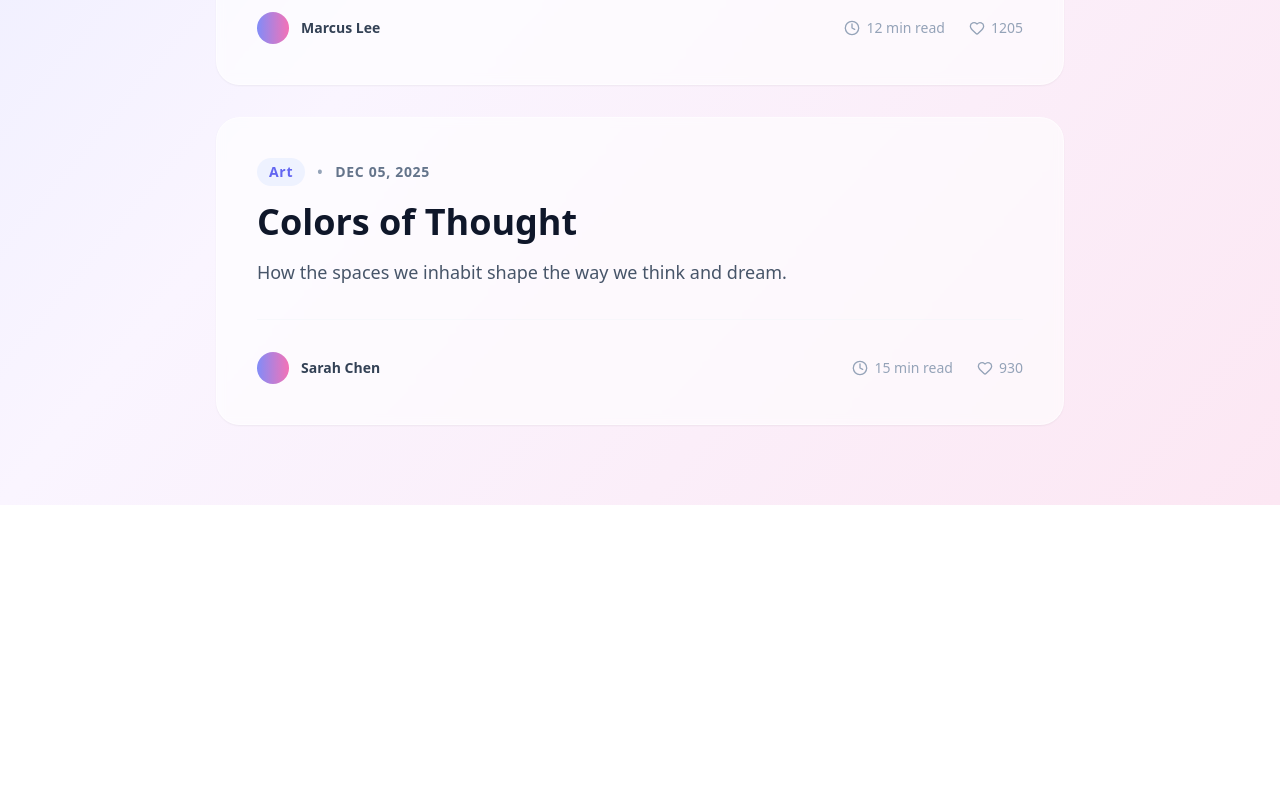
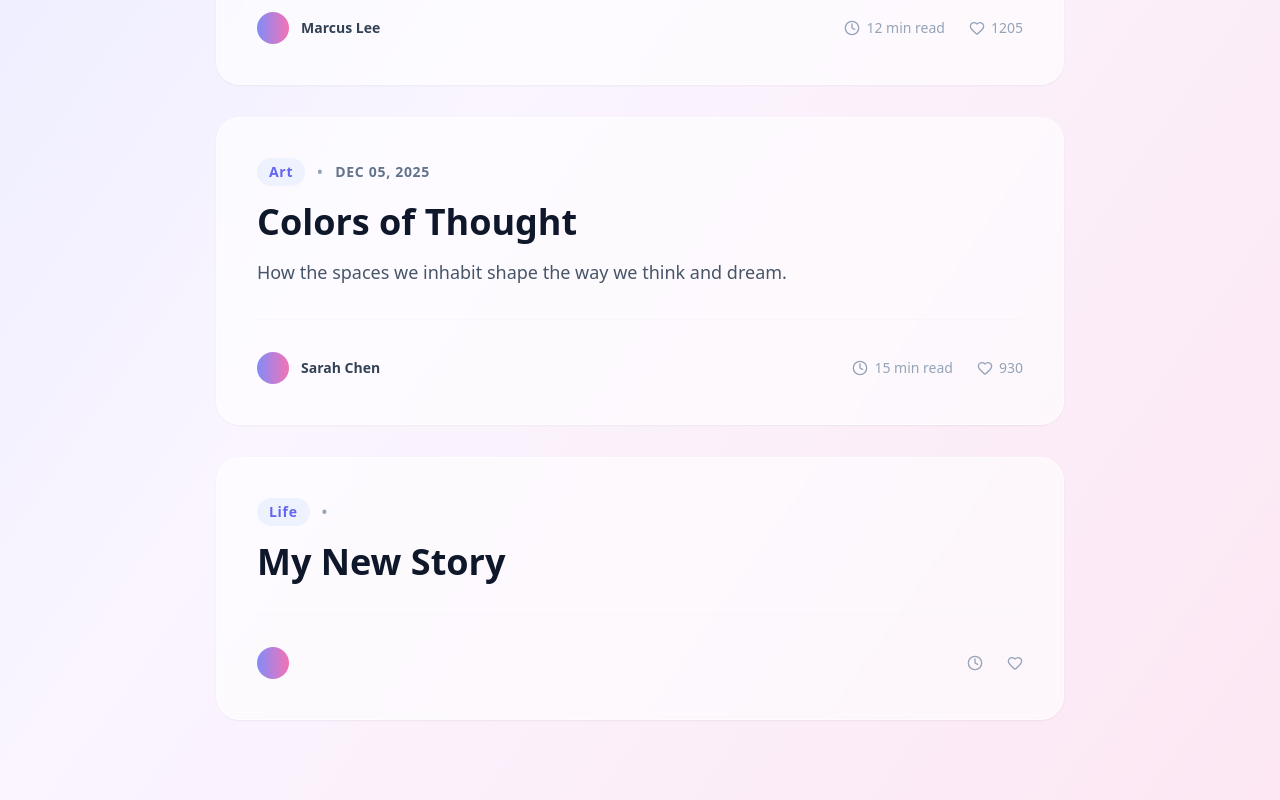
Before and after one commit to Kishandev12/aesthetic-essays, a React (Vite) app: page / in a window 1280 px wide. Shown: the part 1040-1840 px from the top of the page. Before the commit the page ends 1545 px from the top, so only its background shows below. Built offline with nearby package versions, Linux system fonts and the light colour scheme.

Commit message:
Move essays to separate file for easy editing

```diff
--- a/src/App.jsx
+++ b/src/App.jsx
@@ -1,44 +1,11 @@
-import React, { useState } from 'react';
+import React from 'react';
 import { BookOpen, Search, User, Clock, Heart, Sparkles } from 'lucide-react';
+import { essays } from './essays'; // <--- Importing your separate file here!
 
 export default function EssayPlatform() {
-  const [essays] = useState([
-    {
-      id: 1,
-      title: "The Illusion of Time",
-      author: "Kishan Dev",
-      date: "DEC 11, 2025",
-      readTime: "8 min read",
-      category: "Philosophy",
-      excerpt: "Why our perception of the future is just a memory of the past.",
-      likes: 842
-    },
-    {
-      id: 2,
-      title: "Digital Silence",
-      author: "Marcus Lee",
-      date: "DEC 08, 2025",
-      readTime: "12 min read",
-      category: "Technology",
-      excerpt: "In a world of constant connection, the only luxury left is absence.",
-      likes: 1205
-    },
-    {
-      id: 3,
-      title: "Colors of Thought",
-      author: "Sarah Chen",
-      date: "DEC 05, 2025",
-      readTime: "15 min read",
-      category: "Art",
-      excerpt: "How the spaces we inhabit shape the way we think and dream.",
-      likes: 930
-    }
-  ]);
-
   return (
     <div className="min-h-screen bg-gradient-to-br from-indigo-100 via-purple-50 to-pink-100 font-sans selection:bg-purple-200">
 
-      {/* Glass Header */}
       <header className="sticky top-0 z-10 bg-white/70 backdrop-blur-md border-b border-white/20 shadow-sm">
         <div className="max-w-4xl mx-auto px-6 h-20 flex items-center justify-between">
           <div className="flex items-center gap-2 text-indigo-900">
@@ -53,10 +20,7 @@ export default function EssayPlatform() {
         </div>
       </header>
 
-      {/* Main Content */}
       <main className="max-w-4xl mx-auto px-6 py-20">
-
-        {/* Hero Section */}
         <div className="text-center mb-24">
           <span className="inline-flex items-center gap-2 px-4 py-1.5 rounded-full bg-indigo-50 text-indigo-600 text-sm font-semibold mb-6 border border-indigo-100">
             <Sparkles size={14} /> Daily Curated Reads
@@ -69,31 +33,25 @@ export default function EssayPlatform() {
           </p>
         </div>
 
-        {/* Essay Grid */}
         <div className="grid gap-8">
           {essays.map(essay => (
             <article key={essay.id} className="group relative bg-white/60 backdrop-blur-sm rounded-3xl p-8 md:p-10 border border-white/50 shadow-sm hover:shadow-xl hover:bg-white/80 transition-all duration-300 hover:-translate-y-1 cursor-pointer">
-
               <div className="flex items-center gap-3 text-sm font-bold tracking-wider text-indigo-500 mb-4">
                 <span className="bg-indigo-50 px-3 py-1 rounded-full">{essay.category}</span>
                 <span className="text-slate-400">•</span>
                 <span className="text-slate-500">{essay.date}</span>
               </div>
-
               <h2 className="text-3xl md:text-4xl font-bold text-slate-900 mb-4 group-hover:text-indigo-700 transition-colors">
                 {essay.title}
               </h2>
-
               <p className="text-lg text-slate-600 leading-relaxed mb-8">
                 {essay.excerpt}
               </p>
-
               <div className="flex items-center justify-between pt-8 border-t border-slate-100/50">
                 <div className="flex items-center gap-3">
                   <div className="w-8 h-8 rounded-full bg-gradient-to-r from-indigo-400 to-pink-400"></div>
                   <span className="text-sm font-bold text-slate-700">{essay.author}</span>
                 </div>
-
                 <div className="flex items-center gap-6 text-slate-400 text-sm font-medium">
                   <span className="flex items-center gap-1.5 hover:text-indigo-500 transition-colors">
                     <Clock size={16} /> {essay.readTime}
--- /dev/null
+++ b/src/essays.js
@@ -0,0 +1,38 @@
+export const essays = [
+  {
+    id: 1,
+    title: "The Illusion of Time",
+    author: "Kishan Dev",
+    date: "DEC 11, 2025",
+    readTime: "8 min read",
+    category: "Philosophy",
+    excerpt: "Why our perception of the future is just a memory of the past.",
+    likes: 842
+  },
+  {
+    id: 2,
+    title: "Digital Silence",
+    author: "Marcus Lee",
+    date: "DEC 08, 2025",
+    readTime: "12 min read",
+    category: "Technology",
+    excerpt: "In a world of constant connection, the only luxury left is absence.",
+    likes: 1205
+  },
+  {
+    id: 3,
+    title: "Colors of Thought",
+    author: "Sarah Chen",
+    date: "DEC 05, 2025",
+    readTime: "15 min read",
+    category: "Art",
+    excerpt: "How the spaces we inhabit shape the way we think and dream.",
+    likes: 930
+  },
+  {
+    id: 4,
+    title: "My New Story",
+    category: "Life",
+    // ... etc
+  },
+];
```
